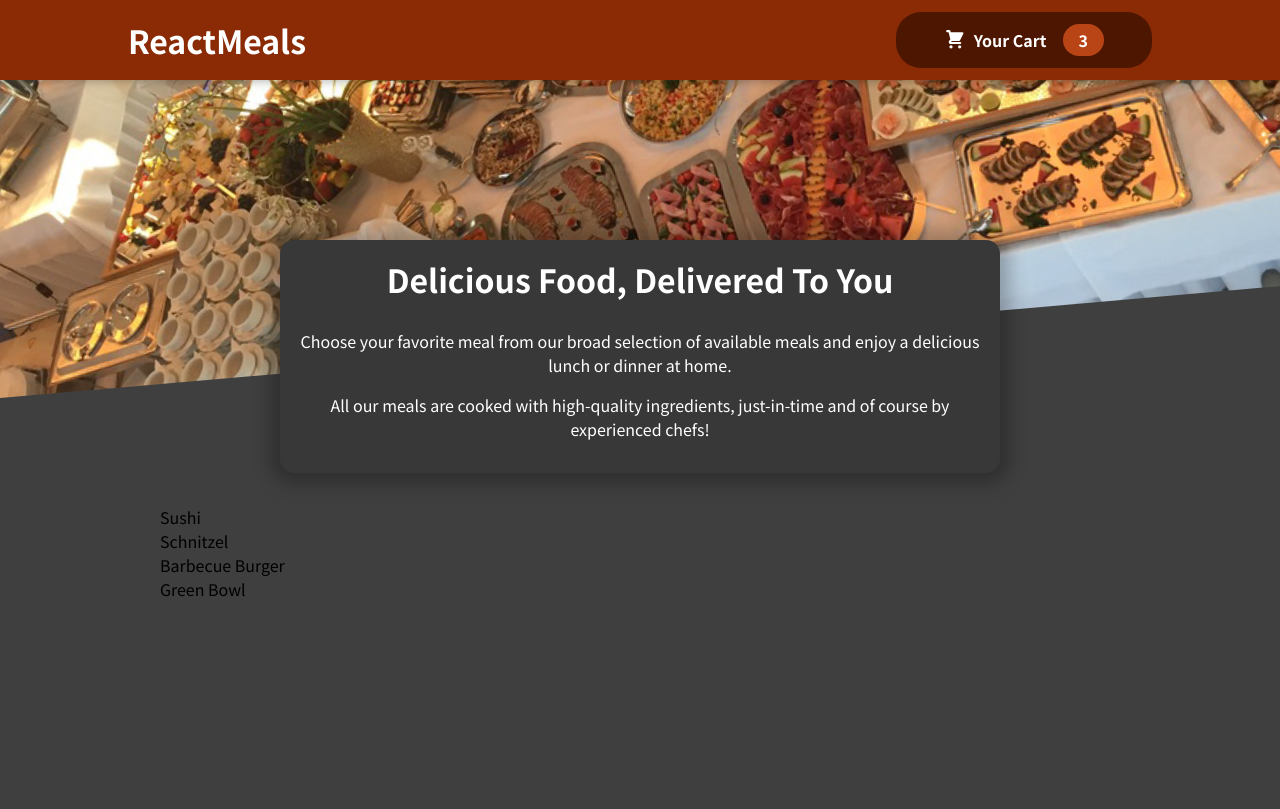
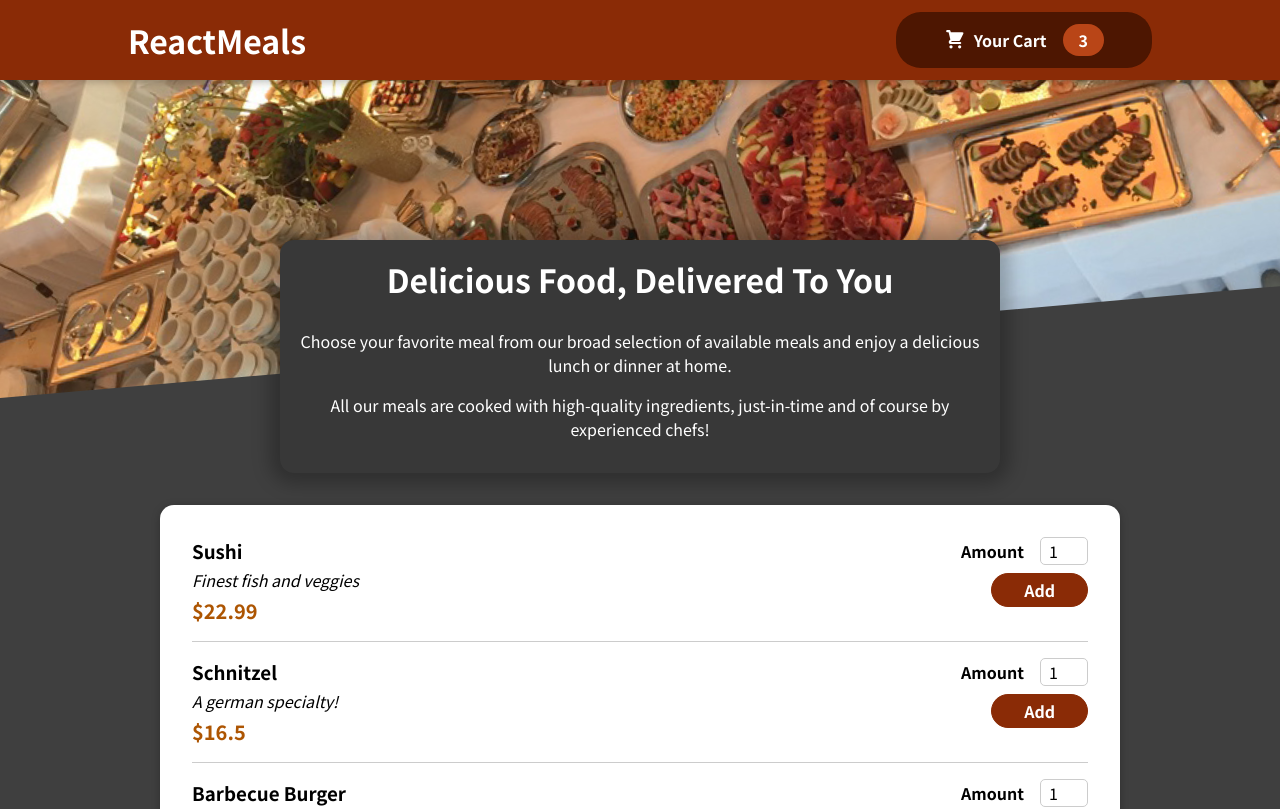
Before and after one commit to ZakharchenkoNikita/food-order-app, a React (Create React App) app: page / in a window 1280 px wide. Shown: the top 809 px of the page. Built offline with nearby package versions, Linux system fonts and the light colour scheme.

Commit message:
implemented MealItem component and related components

```diff
--- a/src/components/Meals/AvailableMeals.js
+++ b/src/components/Meals/AvailableMeals.js
@@ -1,3 +1,6 @@
+import Card from "../UI/Card";
+import MealItem from "./MealItem/MealItem";
+
 import classes from "./AvailableMeals.module.css";
 
 const DUMMY_MEALS = [
@@ -28,11 +31,21 @@
 ];
 
 const AvailableMeals = () => {
-  const mealsList = DUMMY_MEALS.map((meal) => <li>{meal.name}</li>);
+  const mealsList = DUMMY_MEALS.map((meal) => (
+    <MealItem
+      id={meal.id}
+      key={meal.id}
+      name={meal.name}
+      description={meal.description}
+      price={meal.price}
+    />
+  ));
 
   return (
     <section className={classes.meals}>
-      <ul>{mealsList}</ul>
+      <Card>
+        <ul>{mealsList}</ul>
+      </Card>
     </section>
   );
 };
--- /dev/null
+++ b/src/components/Meals/MealItem/MealItem.js
@@ -0,0 +1,21 @@
+import classes from "./MealItem.module.css";
+import MealItemForm from "./MealItemForm";
+
+const MealItem = (props) => {
+  const price = `$${props.price}`;
+
+  return (
+    <li className={classes.meal}>
+      <div>
+        <h3>{props.name}</h3>
+        <div className={classes.description}>{props.description}</div>
+        <div className={classes.price}>{price}</div>
+      </div>
+      <div>
+        <MealItemForm id={props.id} />
+      </div>
+    </li>
+  );
+};
+
+export default MealItem;
--- /dev/null
+++ b/src/components/Meals/MealItem/MealItem.module.css
@@ -0,0 +1,22 @@
+.meal {
+  display: flex;
+  justify-content: space-between;
+  margin: 1rem;
+  padding-bottom: 1rem;
+  border-bottom: 1px solid #ccc;
+}
+
+.meal h3 {
+  margin: 0 0 0.25rem 0;
+}
+
+.description {
+  font-style: italic;
+}
+
+.price {
+  margin-top: 0.25rem;
+  font-weight: bold;
+  color: #ad5502;
+  font-size: 1.25rem;
+}
--- /dev/null
+++ b/src/components/Meals/MealItem/MealItemForm.js
@@ -0,0 +1,24 @@
+import Input from "../../UI/Input";
+
+import classes from "./MealItemForm.module.css";
+
+const MealItemForm = (props) => {
+  return (
+    <form className={classes.form}>
+      <Input
+        label="Amount"
+        input={{
+          id: "amount_" + props.id,
+          type: "number",
+          min: "1",
+          max: "5",
+          step: "1",
+          defaultValue: "1",
+        }}
+      />
+      <button>Add</button>
+    </form>
+  );
+};
+
+export default MealItemForm;
--- /dev/null
+++ b/src/components/Meals/MealItem/MealItemForm.module.css
@@ -0,0 +1,20 @@
+.form {
+  text-align: right;
+}
+
+.form button {
+  font: inherit;
+  cursor: pointer;
+  background-color: #8a2b06;
+  border: 1px solid #8a2b06;
+  color: white;
+  padding: 0.25rem 2rem;
+  border-radius: 20px;
+  font-weight: bold;
+}
+
+.form button:hover,
+.form button:active {
+  background-color: #641e03;
+  border-color: #641e03;
+}
--- /dev/null
+++ b/src/components/UI/Input.js
@@ -0,0 +1,12 @@
+import classes from "./Input.module.css";
+
+const Input = (props) => {
+  return (
+    <div className={classes.input}>
+      <label htmlFor={props.input.id}>{props.label}</label>
+      <input {...props.input} />
+    </div>
+  );
+};
+
+export default Input;
--- /dev/null
+++ b/src/components/UI/Input.module.css
@@ -0,0 +1,18 @@
+.input {
+  display: flex;
+  align-items: center;
+  margin-bottom: 0.5rem;
+}
+
+.input label {
+  font-weight: bold;
+  margin-right: 1rem;
+}
+
+.input input {
+  width: 3rem;
+  border-radius: 5px;
+  border: 1px solid #ccc;
+  font: inherit;
+  padding-left: 0.5rem;
+}
```
